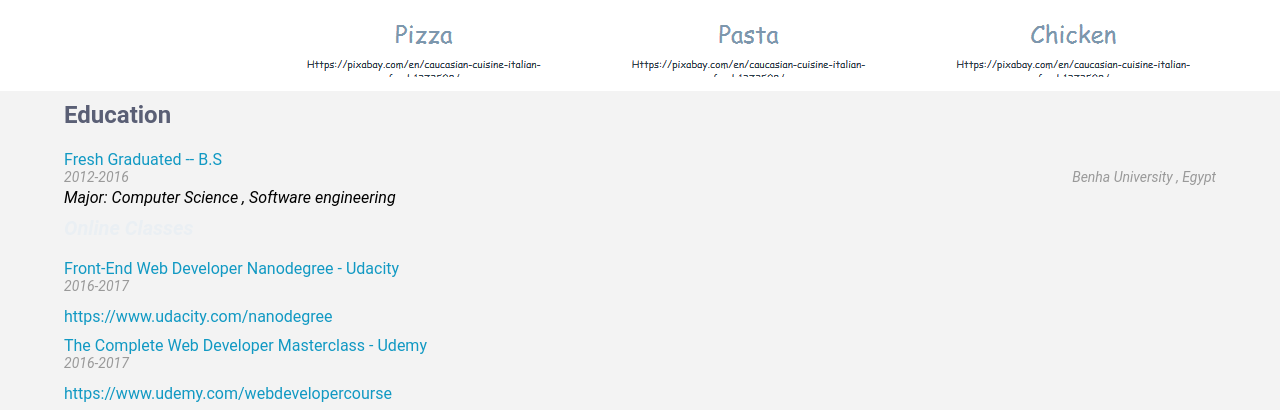
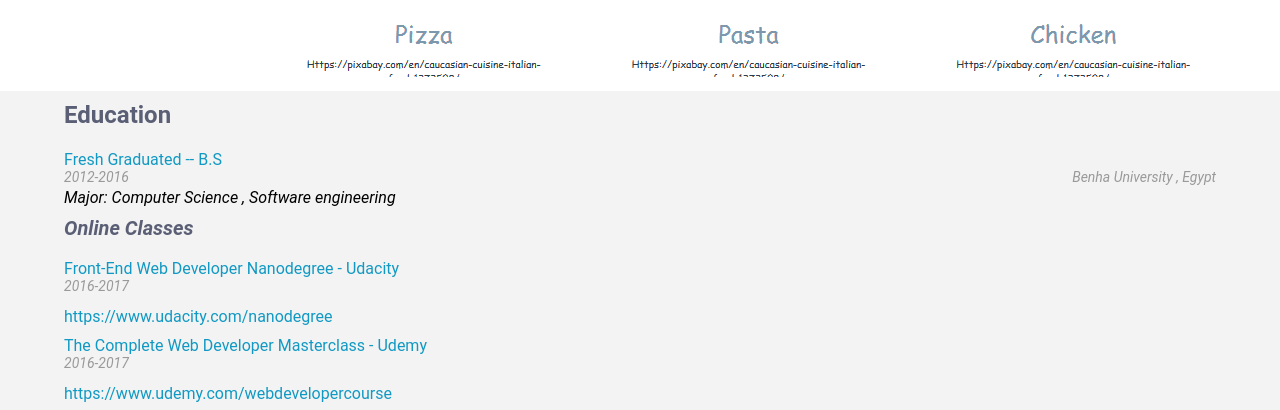
Before and after one commit to Monam94/Online-resume-project, a plain HTML site: page frontend-nanodegree-resume-master/index.html in a window 1280 px wide. Shown: the part 2045-2455 px from the top of the page. Drawn offline with Linux system fonts and the light colour scheme; some packages are replaced by stand-ins of ours.

Commit message:
Update style.css

```diff
--- a/frontend-nanodegree-resume-master/css/style.css
+++ b/frontend-nanodegree-resume-master/css/style.css
@@ -2,6 +2,7 @@
   padding: 0;
   margin: 0;
   font-family: "Roboto", sans-serif;
+  list-style: none;
 
 }
 
@@ -33,7 +34,7 @@ h2 {
 h3 {
   font-style: italic;
   font-size: 20px;
-  color: #eaeff3;
+  color: #5a5f75;
   line-height: 22px;
 }
 
```
